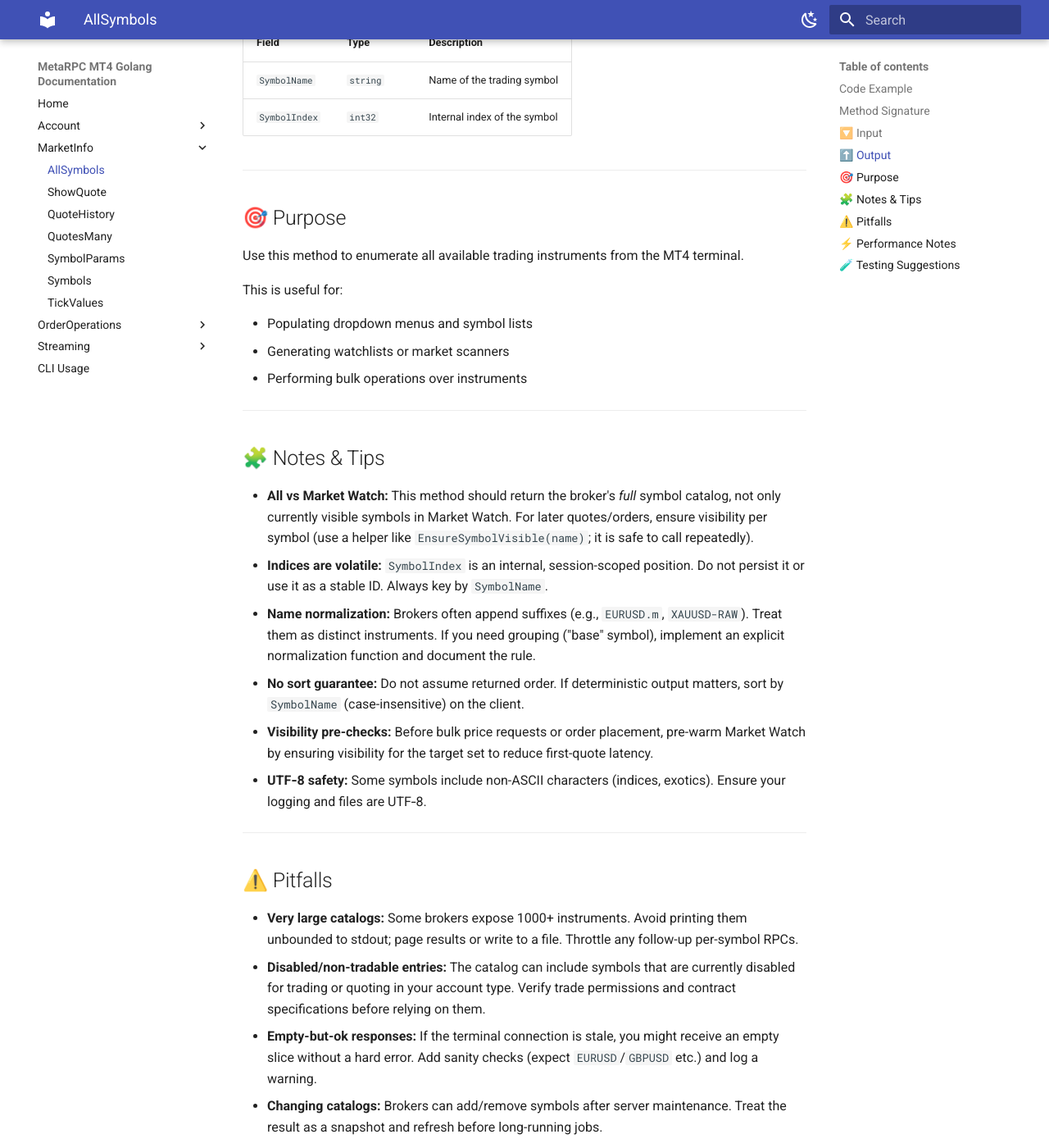
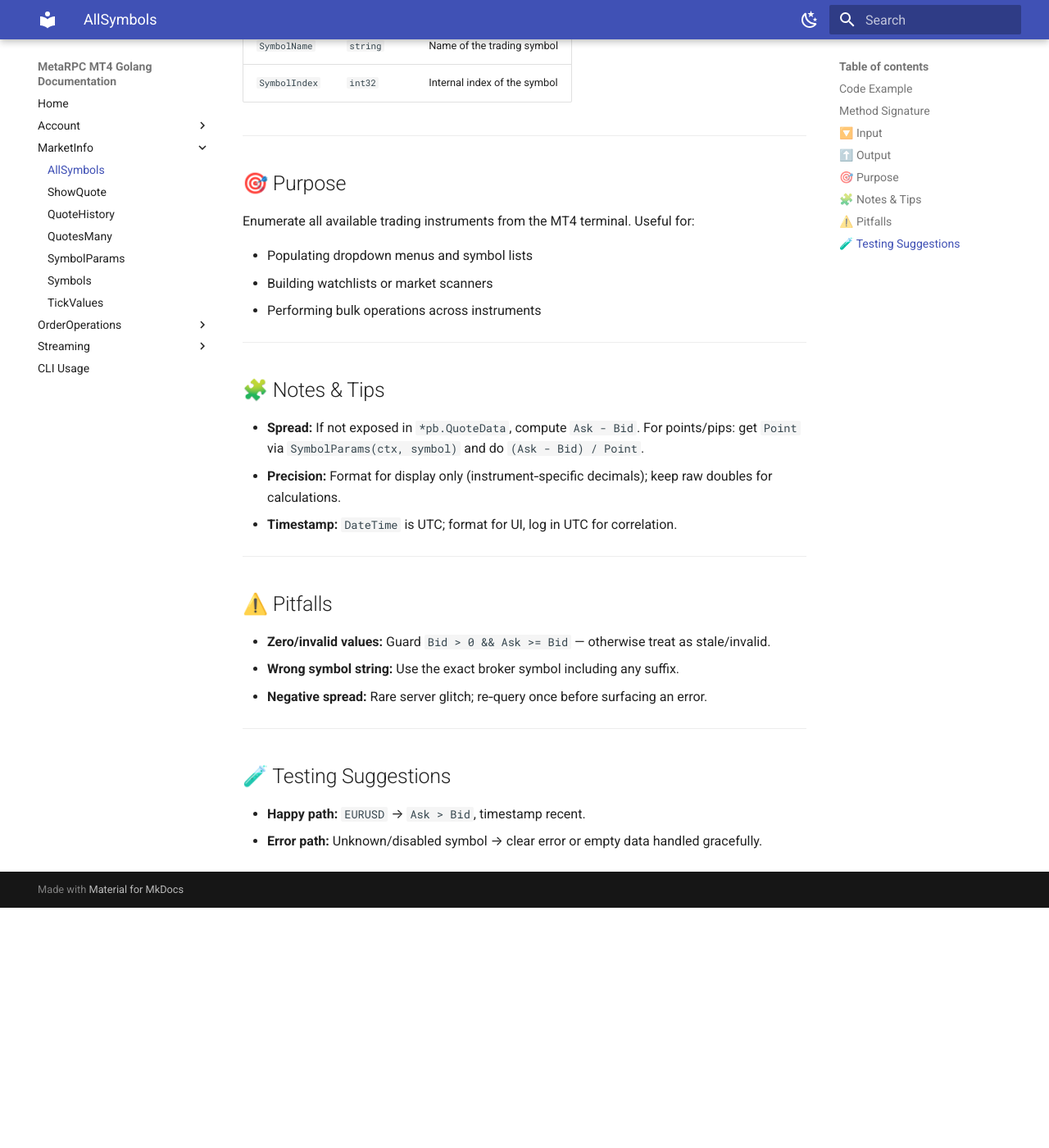
Before and after one commit to MetaRPC/GoMT4, an MkDocs documentation site: the page built from docs/Market_Info/ShowAllSymbols.md, in a window 1280 px wide and 1400 px high, scrolled down 1308 px. Shown: the whole window at 82% size. Built offline with MkDocs 1.6.1 and Material for MkDocs 9.7.7, drawn with Linux system fonts in a browser that asks for light colours; after the commit the page ends 2415 px from its top, so only the background shows below that; some of the changed text lies outside the part shown.

Commit message:
Update ShowAllSymbols.md

```diff
--- a/docs/Market_Info/ShowAllSymbols.md
+++ b/docs/Market_Info/ShowAllSymbols.md
@@ -35,8 +35,6 @@
 
 ## 🔽 Input
 
-No required parameters beyond:
-
 | Field | Type              | Description                          |
 | ----- | ----------------- | ------------------------------------ |
 | `ctx` | `context.Context` | For timeout and cancellation control |
@@ -62,47 +60,31 @@
 
 ## 🎯 Purpose
 
-Use this method to enumerate all available trading instruments from the MT4 terminal.
-
-This is useful for:
+Enumerate all available trading instruments from the MT4 terminal. Useful for:
 
 * Populating dropdown menus and symbol lists
-* Generating watchlists or market scanners
-* Performing bulk operations over instruments
+* Building watchlists or market scanners
+* Performing bulk operations across instruments
 
 ---
 
 ## 🧩 Notes & Tips
 
-* **All vs Market Watch:** This method should return the broker's *full* symbol catalog, not only currently visible symbols in Market Watch. For later quotes/orders, ensure visibility per symbol (use a helper like `EnsureSymbolVisible(name)`; it is safe to call repeatedly).
-* **Indices are volatile:** `SymbolIndex` is an internal, session-scoped position. Do not persist it or use it as a stable ID. Always key by `SymbolName`.
-* **Name normalization:** Brokers often append suffixes (e.g., `EURUSD.m`, `XAUUSD-RAW`). Treat them as distinct instruments. If you need grouping ("base" symbol), implement an explicit normalization function and document the rule.
-* **No sort guarantee:** Do not assume returned order. If deterministic output matters, sort by `SymbolName` (case-insensitive) on the client.
-* **Visibility pre-checks:** Before bulk price requests or order placement, pre-warm Market Watch by ensuring visibility for the target set to reduce first-quote latency.
-* **UTF‑8 safety:** Some symbols include non-ASCII characters (indices, exotics). Ensure your logging and files are UTF‑8.
+* **Spread:** If not exposed in `*pb.QuoteData`, compute `Ask - Bid`. For points/pips: get `Point` via `SymbolParams(ctx, symbol)` and do `(Ask - Bid) / Point`.
+* **Precision:** Format for display only (instrument‑specific decimals); keep raw doubles for calculations.
+* **Timestamp:** `DateTime` is UTC; format for UI, log in UTC for correlation.
 
 ---
 
 ## ⚠️ Pitfalls
 
-* **Very large catalogs:** Some brokers expose 1000+ instruments. Avoid printing them unbounded to stdout; page results or write to a file. Throttle any follow-up per-symbol RPCs.
-* **Disabled/non-tradable entries:** The catalog can include symbols that are currently disabled for trading or quoting in your account type. Verify trade permissions and contract specifications before relying on them.
-* **Empty-but-ok responses:** If the terminal connection is stale, you might receive an empty slice without a hard error. Add sanity checks (expect `EURUSD`/`GBPUSD` etc.) and log a warning.
-* **Changing catalogs:** Brokers can add/remove symbols after server maintenance. Treat the result as a snapshot and refresh before long-running jobs.
-
----
-
-## ⚡ Performance Notes
-
-* **Batch follow-ups:** For metadata or quotes, prefer batch endpoints when available (e.g., `QuoteMany`) or cap concurrency to \~8–16 workers to avoid saturating the terminal.
-* **Context discipline:** Use a bounded context (3–5s). On first call after terminal launch, allow a slightly higher timeout.
-* **Memory hygiene:** Iterate directly over the returned slice; avoid unnecessary copies unless you sort/filter.
+* **Zero/invalid values:** Guard `Bid > 0 && Ask >= Bid` — otherwise treat as stale/invalid.
+* **Wrong symbol string:** Use the exact broker symbol including any suffix.
+* **Negative spread:** Rare server glitch; re‑query once before surfacing an error.
 
 ---
 
 ## 🧪 Testing Suggestions
 
-* **Happy path:** Assert the list is non-empty and contains anchors (e.g., `EURUSD`).
-* **Determinism check:** Apply a stable sort and snapshot to a golden file for UI components.
-* **Failure path:** Simulate terminal down / broker maintenance; verify you handle empty result + warning gracefully.
-* **Permission edge:** Include a symbol you know is disabled and ensure downstream code skips it safely.
+* **Happy path:** `EURUSD` → `Ask > Bid`, timestamp recent.
+* **Error path:** Unknown/disabled symbol → clear error or empty data handled gracefully.
```
